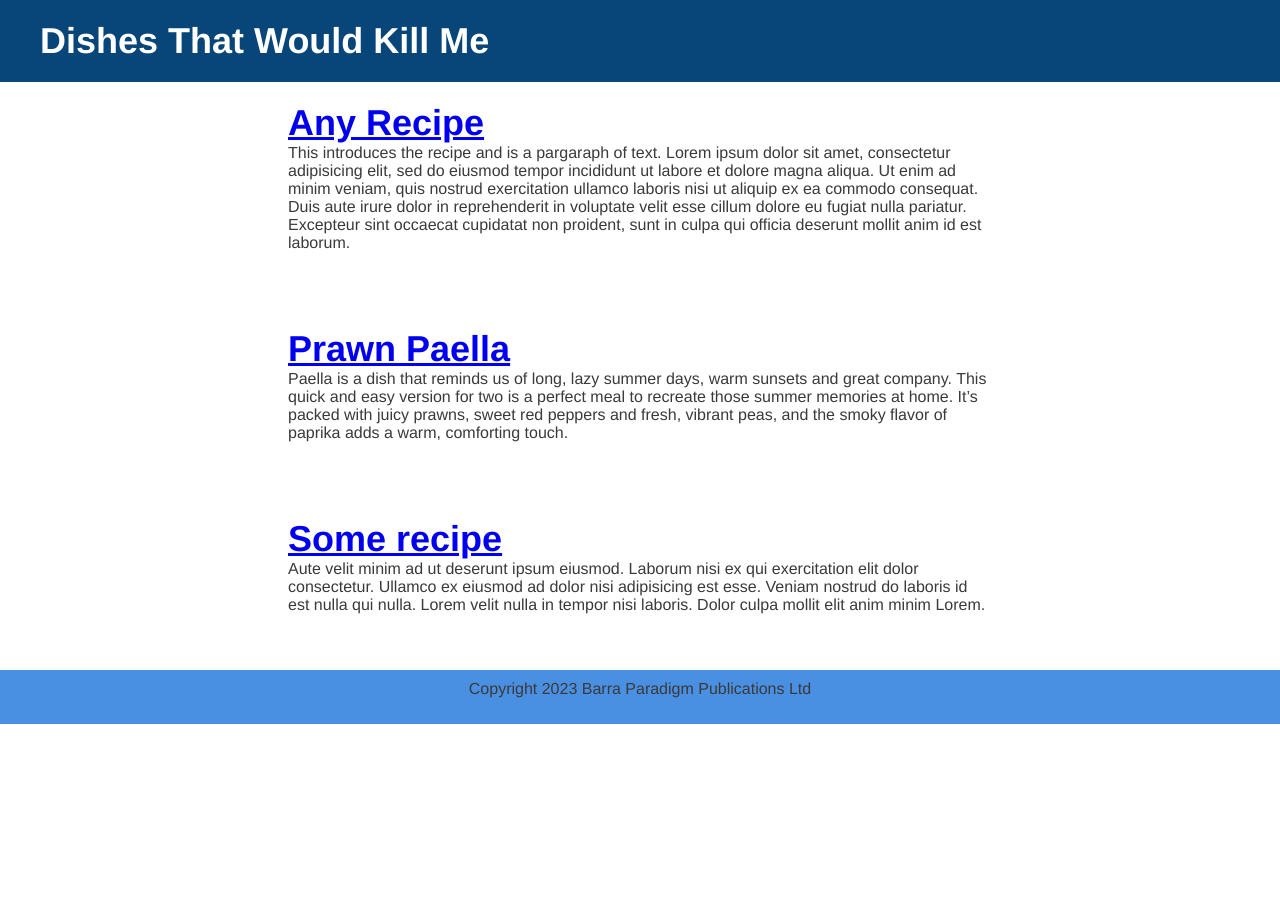
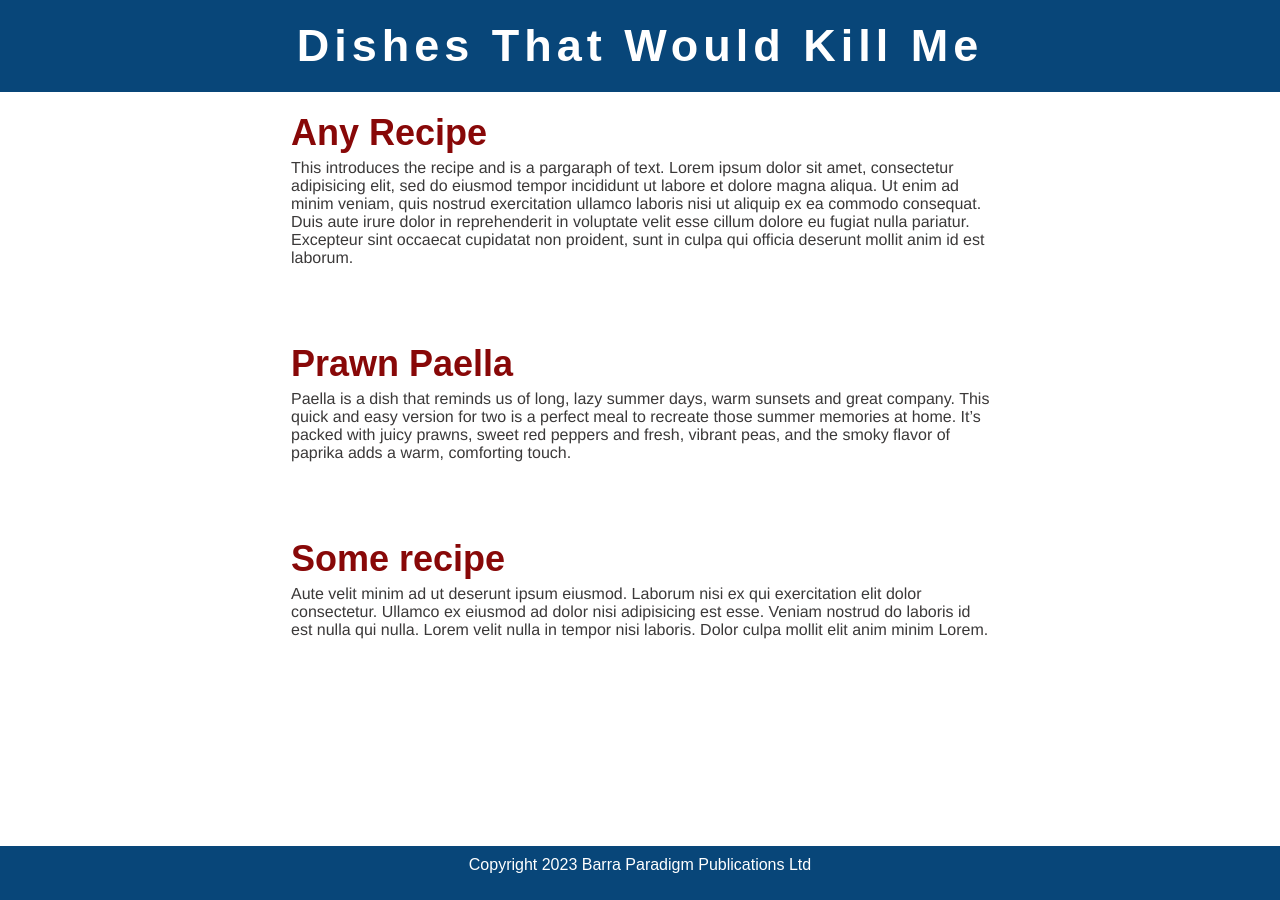
Before and after one commit to thomasgodfrey48/instantcrush, a Jekyll site: the page built from pages/recipelisting.md, in a window 1280 px wide. Built offline with Jekyll 4.4.1, drawn with Linux system fonts in a browser that asks for light colours; some web fonts are replaced.

Commit message:
Update recipes.css

```diff
--- a/styles/recipes.css
+++ b/styles/recipes.css
@@ -1,4 +1,7 @@
-//*! CSS bare bones for recipes site */
+@import url(//db.onlinewebfonts.com/c/3d9baeab120f944c61f043b21730bb51?family=Intro+Rust+G+Base);
+@import url(//db.onlinewebfonts.com/c/388d4c308786c84a30904847f46525c8?family=Intro+Rust+G+Base+2+Line);
+
+
 
  html {
   font-family: sans-serif;
@@ -13,17 +16,25 @@
 }
 
 body {
-  background-color: #f1f8ff; /* light blue */
+  background-color: #cadbed; /* light blue */
 }
+
+.site-title
+  {
+    font-family: 'Intro Rust G Base', sans-serif;
+    letter-spacing: 5px;
+
+  }
 
 body {
   font-family: Arial, sans-serif;
 }
 
 header {
-  background-color: #4a90e2; /* dark blue */
+  background-color: #084679; /* dark blue */
   color: #fff; /* white */
   padding: 20px;
+  text-align: center;
 }
 
 h1 {
@@ -60,7 +71,10 @@ h2 {
 img {
   max-width: 100%;
   height: auto;
-  margin-bottom: 10px;
+  width:50%;
+  float:right;
+  margin-left: 15px;
+margin-top: 15px;
 }
 
 ul {
@@ -83,10 +97,18 @@ li {
 }
 
 footer {
-  background-color: #4a90e2; /* dark blue */
-  color: #fff; /* white */
+  background-color: #084679; /* dark blue */
   padding: 10px;
   text-align: center;
+  position: fixed;
+  left: 0;
+  bottom: 0;
+  width: 100%;
+}
+
+footer p {
+  color: #fff; /* white */
+  font-family: 'Intro Rust G Base 2 Line', sans-serif;
 }
 
 /* Set the page background color */
@@ -119,7 +141,18 @@ header a {
 header a:hover {
   background-color: #ffcc00; /* yellow */
   color: #084679; /* dark blue */
+
+  background: linear-gradient(to right, #084679 50%, #ffcc00 50%);
+  background-size: 200% 100%;
+  background-position: right bottom;
+  transition: all .5s ease-out;
+
 }
+
+.header a:hover {
+  background-position: left bottom;
+}
+
 
 
 p {
@@ -130,15 +163,10 @@ margin-bottom:1em;
 main {
 width: 60%;
 max-width:850px;
-/* border:1px solid purple; */
 padding: 0 12px;
 margin:0 auto;
 }
 
-img {
-width:60%;
-float:right;
-}
 
 
 
@@ -157,23 +185,46 @@ list-style-position: inside;
 .caption {
   font-size: .8em;
   float:right;
-  width:60%;
+  width:50%;
+  margin-top: 8px;
+  font-family: 'Intro Rust G Base 2 Line';
+  color: #880808;
 }
 
-/* Style the button */
+
 button {
   background-color: #084679; /* blue */
-  color: #fff; /* white text */
+  color: #fff;
   padding: 10px 20px;
   border: none;
   border-radius: 5px;
-  transition: transform 0.2s ease-in-out; /* Add transition effect for transform */
+  transition: transform 0.2s ease-in-out;
+  padding-top: 15px;
+  text-decoration: none; /* no underline */
+font-family: 'Intro Rust G Base', sans-serif;
+margin-left: 15px;
 }
+
+.buttontext
+{
+  text-decoration: none; /* no underline */
+ color: antiquewhite;
+}
+
+.buttontext:hover
+{
+
+  color: #084679; /* white text */;
+}
+
 
 /* Style the hover effect */
 button:hover {
   background-color: #ffcc00; /* yellow */
- color: #fff; /* white text */;
+
+ text-decoration: none; /* no underline */
+ color: #084679; /* white text */;
+font-family: 'Intro Rust G Base', sans-serif;
   transform: translateY(-5px); /* Move button up by 5px when hovered over */
 }
 
@@ -181,3 +232,57 @@ button:hover {
 button:focus {
   outline: none;
 }
+
+.title
+{
+  padding-top: 15px;
+  padding-bottom: 20px;
+  text-align: center;
+  color: #084679;
+  font-family: 'Intro Rust G Base', sans-serif;
+  font-size: 3em
+
+}
+
+.site-title
+{
+text-align: center;
+font-size: 45px;
+
+}
+
+.post-content
+{
+font-weight: 400;
+text-align: left;
+  text-justify: inter-word;
+  margin-bottom: 50px;
+}
+
+.post-link
+{
+text-align: left;
+background-color: #fff;
+padding: 3px;
+text-decoration: none; /* no underline */
+color: #880808;
+font-family: 'Intro Rust G Base', sans-serif;
+}
+
+.post-link:hover {
+  background-color: #73a2e9; /* yellow */
+ color: #fff;
+
+ background: linear-gradient(to right, #fff 50%, #880808 50%);
+  background-size: 200% 100%;
+  background-position: right bottom;
+
+  transition: all .5s ease-out;
+}
+
+.excerpt
+{
+padding-top: 5px;
+padding-left: 3px;
+
+}
```
